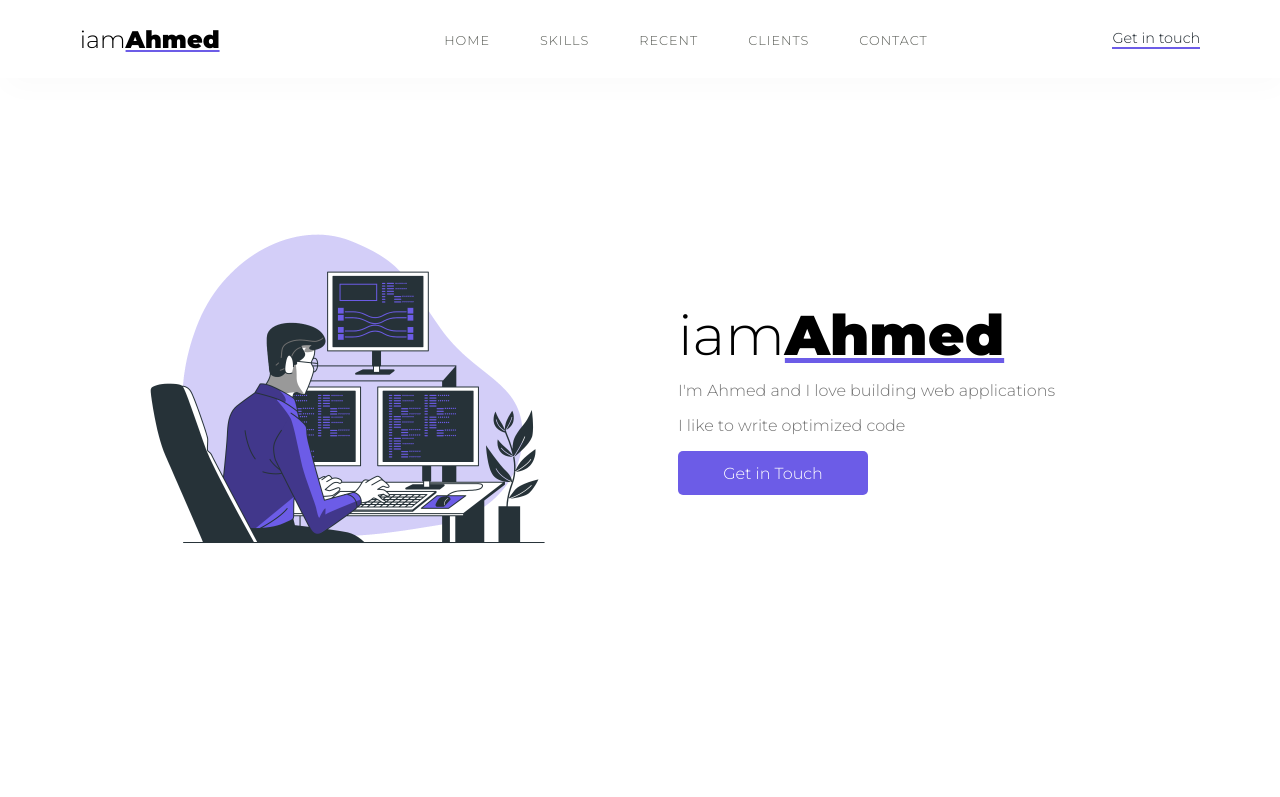
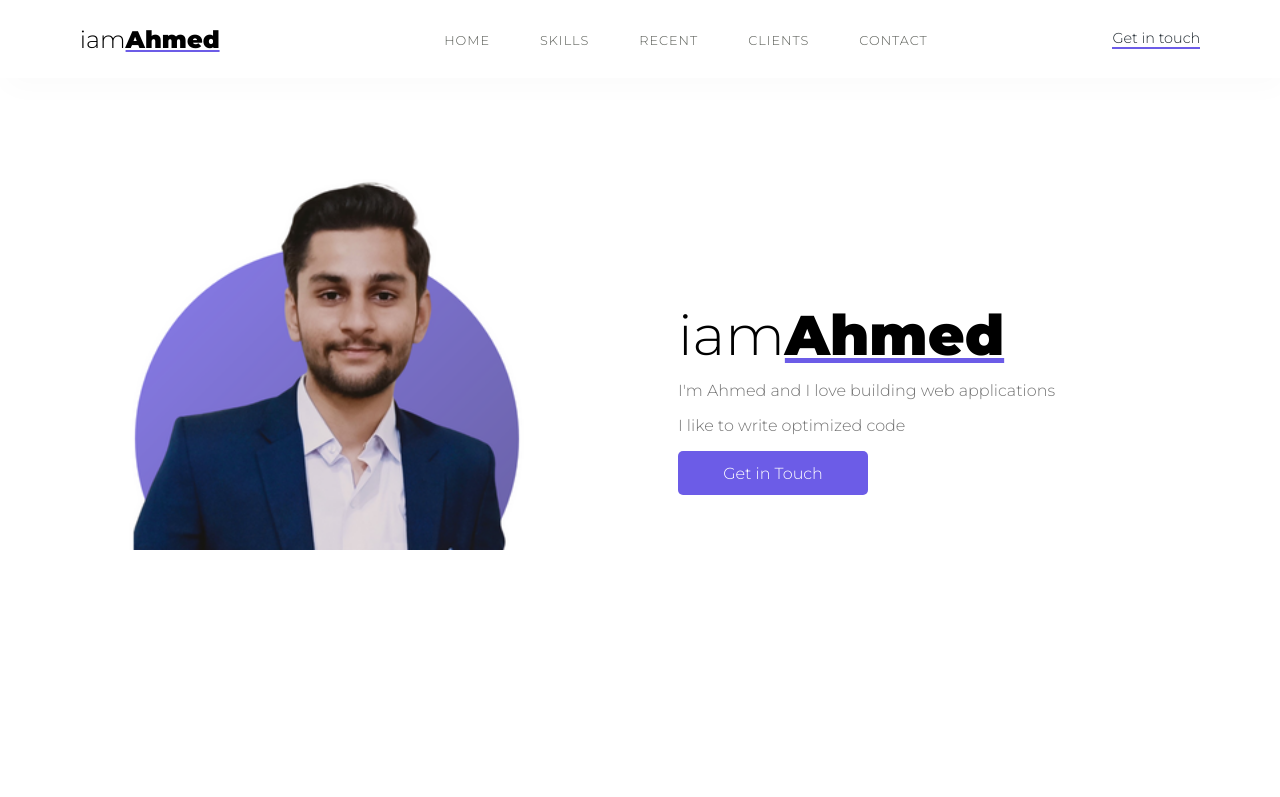
Before and after one commit to ahmadrazach/ahmadrazach.github.io, a plain HTML site: page index.html in a window 1280 px wide. Shown: the top 797 px of the page. Drawn offline with Linux system fonts and the light colour scheme.

Commit message:
changes in portfolio

```diff
--- a/assets/css/index.css
+++ b/assets/css/index.css
@@ -149,8 +149,8 @@ nav ul li a:hover {
 
 .model img,
 .skill-img img {
-  width: 100%;
-  height: 100%;
+  width: 90%;
+  height: 80%;
   object-fit: contain;
 }
 
--- a/index.html
+++ b/index.html
@@ -39,7 +39,7 @@
     <div class="content">
         <!-- Div on the left -->
         <div class="model">
-            <img class="img" alt="raheel ahmad" src="assets/imgs/Programming-bro.png">
+            <img class="img"  alt="raheel ahmad" src="assets/imgs/hero-mine.png">
         </div>
 
         <!-- Div on the right -->
```
Also changed, not shown: assets/imgs/hero-mine.png (added).
